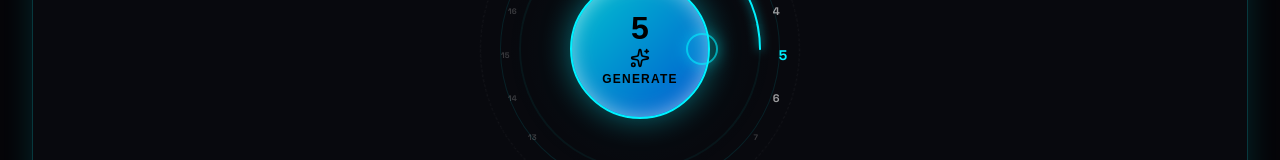
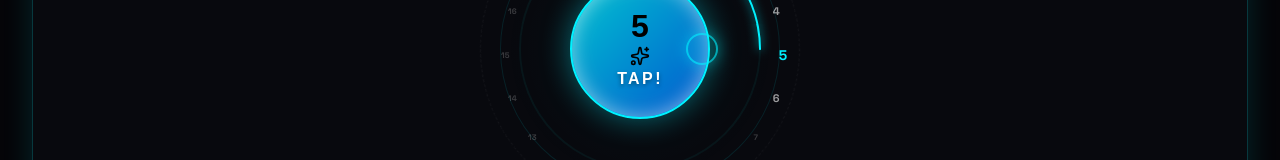
Before and after one commit to yukiokap/costume-ai, a React (Vite) app: page / in a window 1280 px wide. Shown: the part 1085-1245 px from the top of the page. Built offline with nearby package versions, Linux system fonts and the light colour scheme.

Commit message:
UI Update: Change Generate button text to TAP! with distinctive styling

```diff
--- a/src/components/layout/FooterControls.tsx
+++ b/src/components/layout/FooterControls.tsx
@@ -114,14 +114,16 @@ export const FooterControls: React.FC<FooterControlsProps> = ({
                                 <Sparkles size={20} color="#000" />
                             )}
                             <span style={{
-                                fontSize: '12px',
+                                fontSize: '16px',
                                 fontWeight: 900,
-                                letterSpacing: '0.1em',
-                                color: isGenerating ? '#00f2ff' : '#000',
-                                textShadow: isGenerating ? '0 0 8px rgba(0, 242, 255, 0.6)' : 'none',
+                                letterSpacing: '0.15em',
+                                color: isGenerating ? '#00f2ff' : '#ffffff',
+                                textShadow: isGenerating
+                                    ? '0 0 8px rgba(0, 242, 255, 0.6)'
+                                    : '0 2px 4px rgba(0, 0, 0, 0.4)',
                                 textTransform: 'uppercase'
                             }}>
-                                {isGenerating ? 'GEN...' : t('common.generate')}
+                                {isGenerating ? 'WAIT' : 'TAP!'}
                             </span>
                         </motion.button>
                     </RotaryDial>
```
